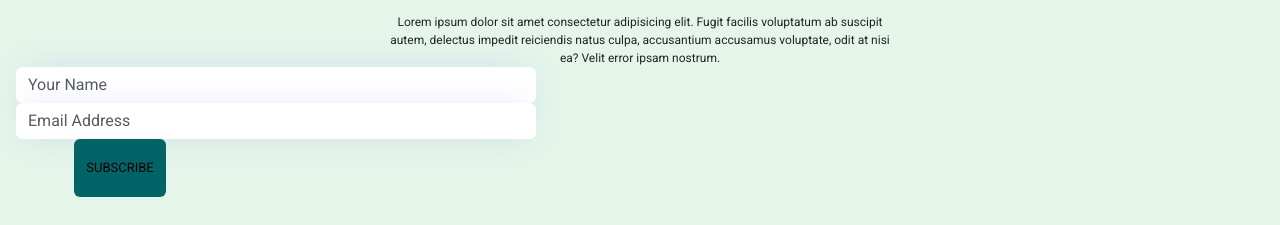
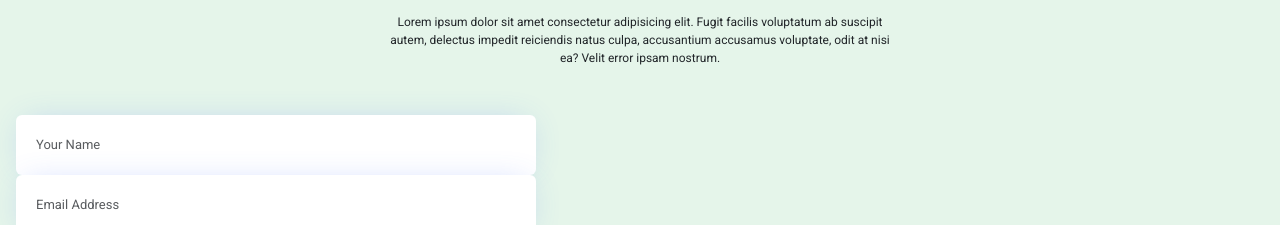
Before and after one commit to Sh3sh3/Angular, an Angular app in the folder blog-app/: page / in a window 1280 px wide. Shown: the part 727-952 px from the top of the page. Built offline with nearby package versions, Linux system fonts and the light colour scheme.

Commit message:
desing blog 3

```diff
--- a/blog-app/src/app/subscription-form/subscription-form.component.css
+++ b/blog-app/src/app/subscription-form/subscription-form.component.css
@@ -4,7 +4,7 @@
 
 }
 
-input[text],input[email] {
+input[type=text],input[type=email] {
     height: 60px;
     padding-left: 20px;
     font-size:13px ;
--- a/blog-app/src/app/subscription-form/subscription-form.component.html
+++ b/blog-app/src/app/subscription-form/subscription-form.component.html
@@ -3,7 +3,7 @@
         <div class="text-center mt-3 mb-5">
             <h3>SUBSCRIPTION FORM</h3>
             <p class="m-auto subs-text"> Lorem ipsum dolor sit amet consectetur adipisicing elit. Fugit facilis voluptatum ab suscipit autem, delectus impedit reiciendis natus culpa, accusantium accusamus voluptate, odit at nisi ea? Velit error ipsam nostrum.</p>
-            <form action="" class="form-inline mb-5">
+            <form action="" class="form-inline mb-5 mt-5">
 
                 <div class="form-group col-md-5">
                     <input type="text" class="form-control shadow-effect" placeholder="Your Name">
@@ -12,7 +12,7 @@
                     <input type="text" class="form-control shadow-effect" placeholder="Email Address">
                 </div>
 
-                <div class="col-md-2">
+                <div class="col-mt-2">
                     <button class="btn btn-info btn-block btn-sub">SUBSCRIBE</button>
                 </div>
 
```
